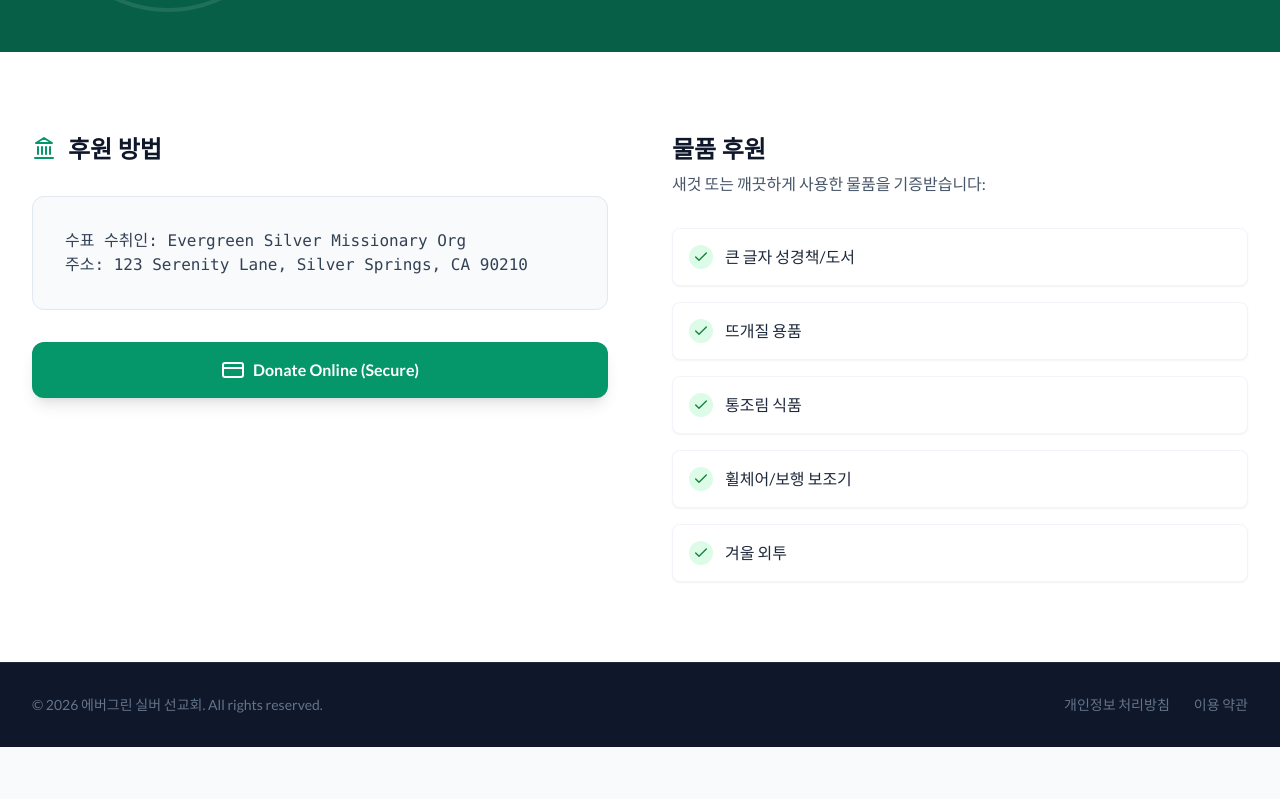
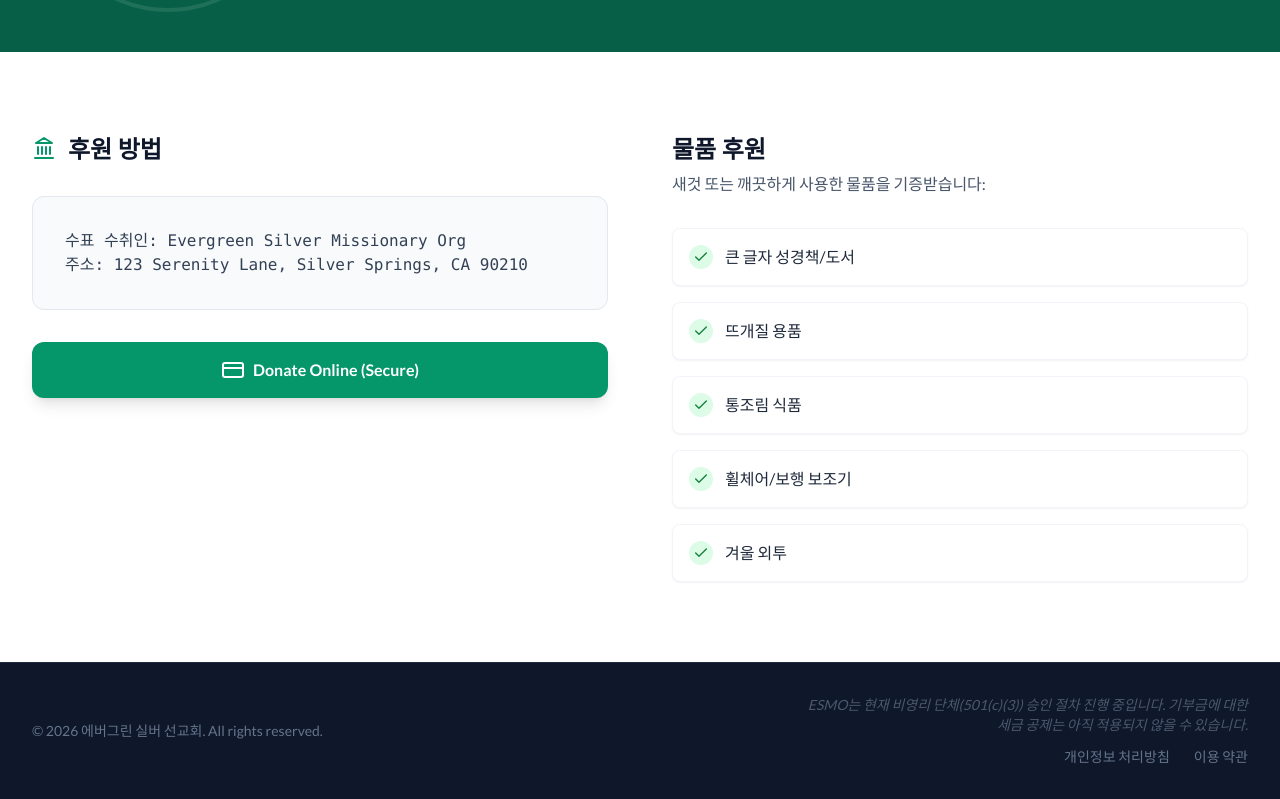
Before and after one commit to qiangcui/evergreensilvermissions, a React (Vite) app: page /evergreensilvermissions/donate in a window 1280 px wide. Shown: the part 1500-2299 px from the top of the page. Before the commit the page ends 2247 px from the top, so only its background shows below. Built offline with nearby package versions, Linux system fonts and the light colour scheme.

Commit message:
Update content and footer with legal notice regarding pending non-profit status

```diff
--- a/components/Footer.tsx
+++ b/components/Footer.tsx
@@ -11,9 +11,14 @@ const Footer: React.FC = () => {
         <p className="text-silver-500 text-sm text-center md:text-left">
           © 2026 {t.contact.footer.rights}
         </p>
-        <div className="flex gap-6 text-sm text-silver-500">
-          <Link to="#" className="hover:text-white transition-colors">{t.contact.footer.privacy}</Link>
-          <Link to="#" className="hover:text-white transition-colors">{t.contact.footer.terms}</Link>
+        <div className="flex flex-col items-center md:items-end gap-2 text-silver-500 text-sm">
+          <p className="text-center md:text-right max-w-md italic opacity-70">
+            {t.contact.footer.legalNotice}
+          </p>
+          <div className="flex gap-6 mt-1">
+            <Link to="#" className="hover:text-white transition-colors">{t.contact.footer.privacy}</Link>
+            <Link to="#" className="hover:text-white transition-colors">{t.contact.footer.terms}</Link>
+          </div>
         </div>
       </div>
     </div>
--- a/constants/translations.ts
+++ b/constants/translations.ts
@@ -38,7 +38,7 @@ export const translations = {
     missionPage: {
       heroTitle: 'Serving with Purpose',
       historyTitle: 'Our Journey',
-      historyText: 'It began with a single visit. In the winter of 2005, Pastor Lee and a small group of youth volunteers visited a local nursing home to sing carols. The overwhelming response—tears of joy and hands reaching out for connection—sparked a realization: our seniors are often forgotten. Since then, ESMO has grown from a seasonal choir into a fully operational non-profit providing year-round support.',
+      historyText: 'It began with a single visit. In the winter of 2005, Pastor Lee and a small group of youth volunteers visited a local nursing home to sing carols. The overwhelming response—tears of joy and hands reaching out for connection—sparked a realization: our seniors are often forgotten. Since then, ESMO has grown from a seasonal choir into a fully operational community organization providing year-round support.',
       valuesTitle: 'Core Values',
       values: [
         { title: 'Dignity', desc: 'We believe every senior deserves to be treated with the utmost respect and honor.' },
@@ -141,7 +141,8 @@ export const translations = {
       footer: {
         rights: 'Evergreen Silver Missionary Organization. All rights reserved.',
         privacy: 'Privacy Policy',
-        terms: 'Terms of Service'
+        terms: 'Terms of Service',
+        legalNotice: 'ESMO is currently in the process of applying for 501(c)(3) non-profit status. Contributions may not yet be tax-deductible.'
       }
     },
     contactPage: {
@@ -199,7 +200,7 @@ export const translations = {
     missionPage: {
       heroTitle: '목적 있는 섬김',
       historyTitle: '우리의 여정',
-      historyText: '모든 것은 한 번의 방문으로 시작되었습니다. 2005년 겨울, 이 목사님과 청년 봉사자들이 캐럴을 부르기 위해 요양원을 찾았습니다. 눈물을 흘리며 손을 맞잡아오던 어르신들의 모습에서 우리는 깨달았습니다. 우리 어르신들이 잊혀져 가고 있다는 것을요. 그 후 ESMO는 계절 봉사대에서 연중무휴로 지원을 제공하는 비영리 단체로 성장했습니다.',
+      historyText: '모든 것은 한 번의 방문으로 시작되었습니다. 2005년 겨울, 이 목사님과 청년 봉사자들이 캐럴을 부르기 위해 요양원을 찾았습니다. 눈물을 흘리며 손을 맞잡아오던 어르신들의 모습에서 우리는 깨달았습니다. 우리 어르신들이 잊혀져 가고 있다는 것을요. 그 후 ESMO는 계절 봉사대에서 연중무휴로 지원을 제공하는 봉사 단체로 성장했습니다.',
       valuesTitle: '핵심 가치',
       values: [
         { title: '존엄', desc: '모든 어르신은 최고의 존중과 명예로 대우받아야 합니다.' },
@@ -302,7 +303,8 @@ export const translations = {
       footer: {
         rights: '에버그린 실버 선교회. All rights reserved.',
         privacy: '개인정보 처리방침',
-        terms: '이용 약관'
+        terms: '이용 약관',
+        legalNotice: 'ESMO는 현재 비영리 단체(501(c)(3)) 승인 절차 진행 중입니다. 기부금에 대한 세금 공제는 아직 적용되지 않을 수 있습니다.'
       }
     },
     contactPage: {
```
